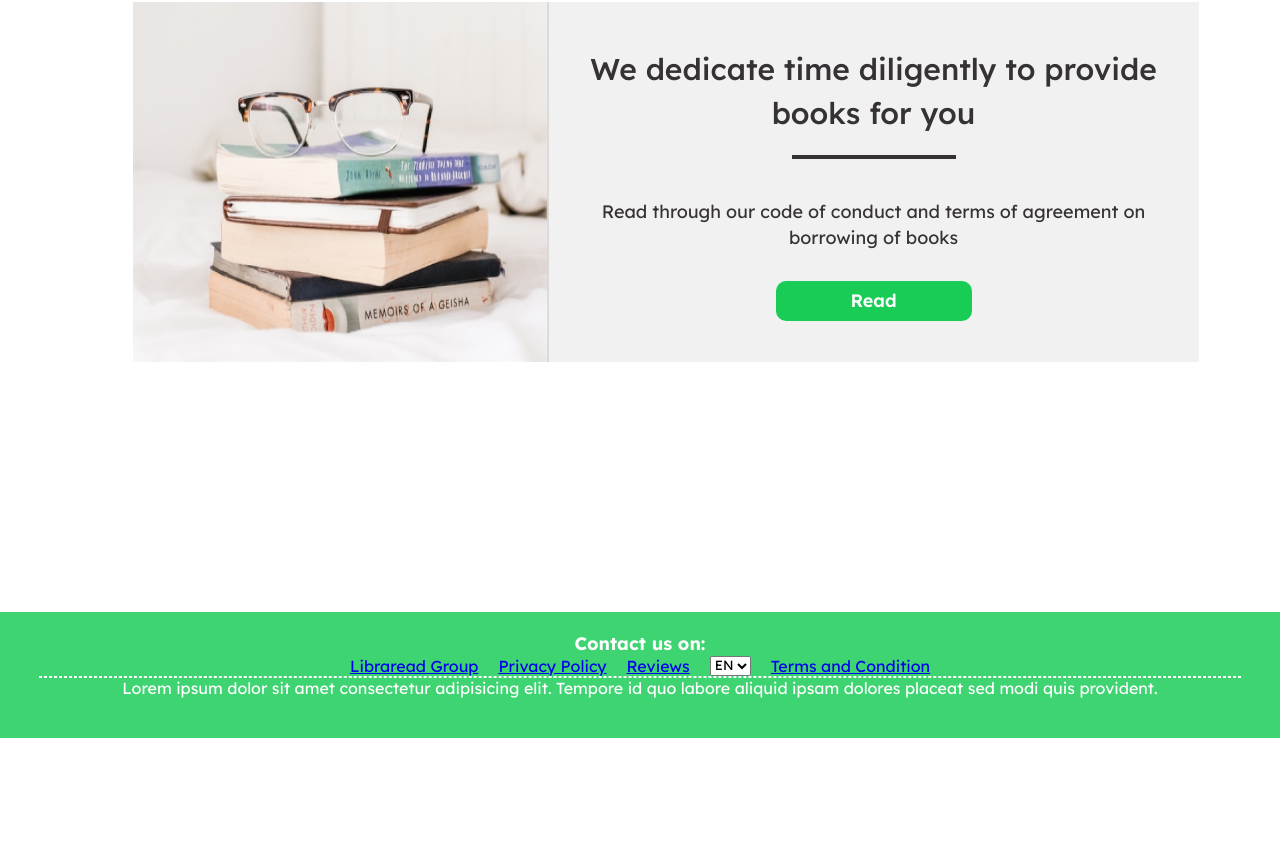
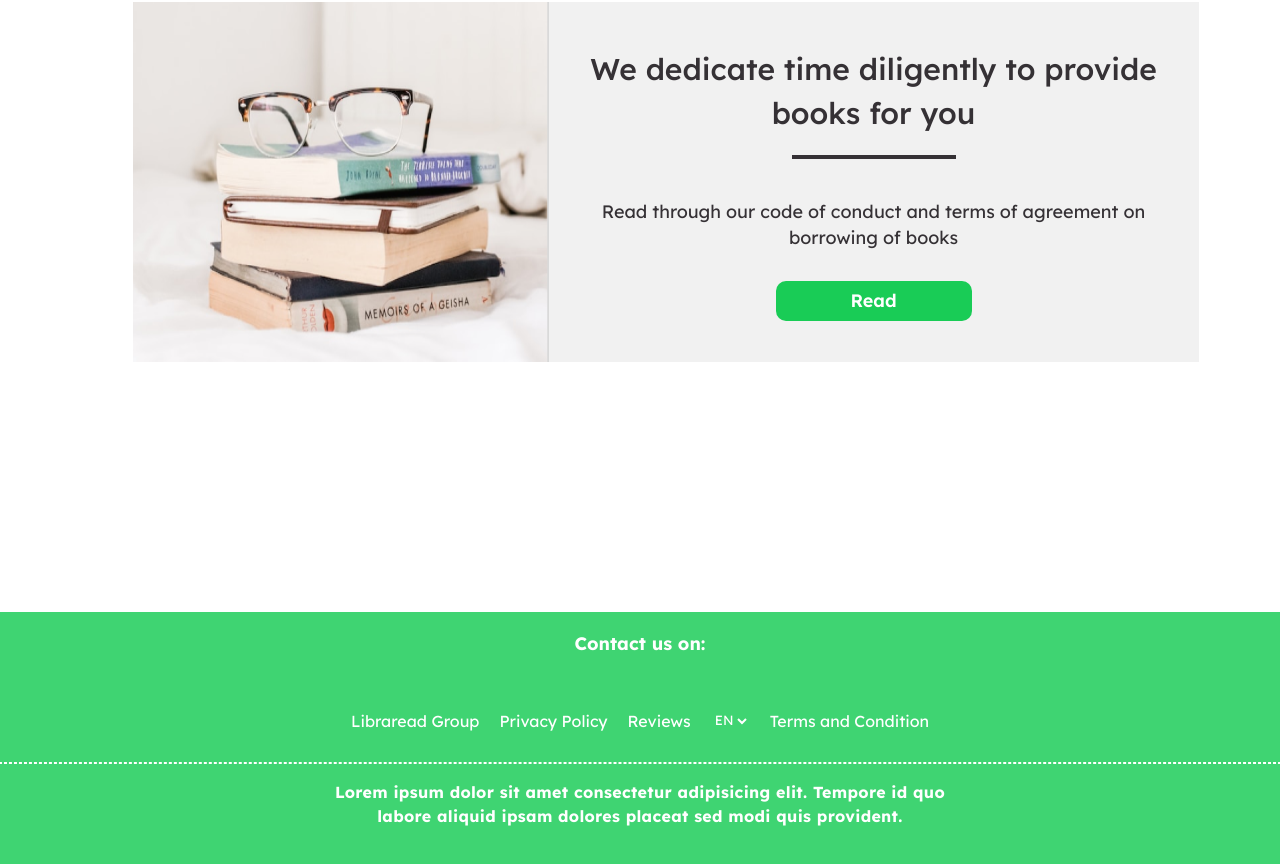
Before and after one commit to MrLad01/Libra1, a React (Create React App) app: page /services/others/footer in a window 1280 px wide. Shown: the part 4008-4872 px from the top of the page. Before the commit the page ends 4746 px from the top, so only its background shows below. Built offline with nearby package versions, Linux system fonts and the light colour scheme.

Commit message:
footer update

```diff
--- a/src/index.css
+++ b/src/index.css
@@ -648,7 +648,16 @@ body{
   display: flex;
   flex-direction: row;
   gap: 20px;
-  margin: 0;
+  margin: 35px 0 0 0;
+}
+.footer footer .footer-links a{
+  text-decoration: none;
+  color: #ffffff;
+}
+.footer footer .footer-links select{
+  background: none;
+  border: none;
+  color: #ffffff;
 }
 
 .footer footer h3{
@@ -659,10 +668,22 @@ body{
   line-height: 24px;
   letter-spacing: 0.02;
   color: #ffffff;
-  margin: 0;
+  margin: 0 0 20px 0;
 }
 
 .footer footer hr{
-  margin: 0;
-  color: #ffffff;
+  margin: 31px 0 16px;
+  width: 1350px;
+  height: 0px;
+  border: 1px dashed #FFFFFF;
+
 }
+.footer footer p{
+  font-size: 16px;
+  font-weight: 700;
+  line-height: 24px;
+  letter-spacing: 0.02em;
+  text-align: center;
+  height: 56px;
+  width: 651px;
+}
```
